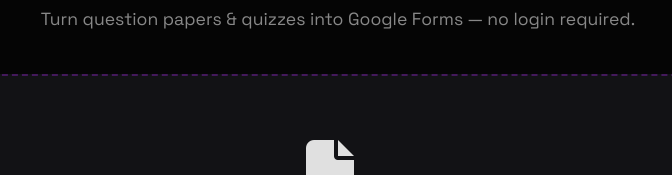
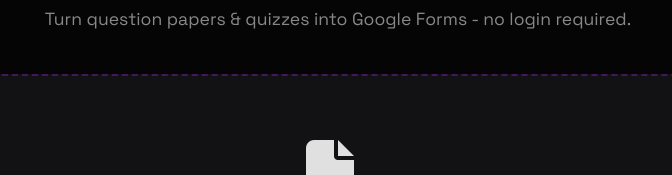
Before and after one commit to d-rupam/pdfase, a plain HTML site: page pdf-to-google-form/index.html in a window 1280 px wide. Shown: the part 186-361 px from the top of the page, 302-974 px from the left. Drawn offline with Linux system fonts and the light colour scheme.

Commit message:
Fix punctuation in tool header description

```diff
--- a/pdf-to-google-form/index.html
+++ b/pdf-to-google-form/index.html
@@ -544,7 +544,7 @@
         <!-- TOOL HEADER -->
         <div class="tool-header">
             <h1><i class="fa-solid fa-clipboard-list" style="color: var(--theme-color);"></i> PDF to Google Form</h1>
-            <p>Turn question papers &amp; quizzes into Google Forms — no login required.</p>
+            <p>Turn question papers &amp; quizzes into Google Forms - no login required.</p>
         </div>
 
         <!-- UPLOAD DROPZONE -->
```
